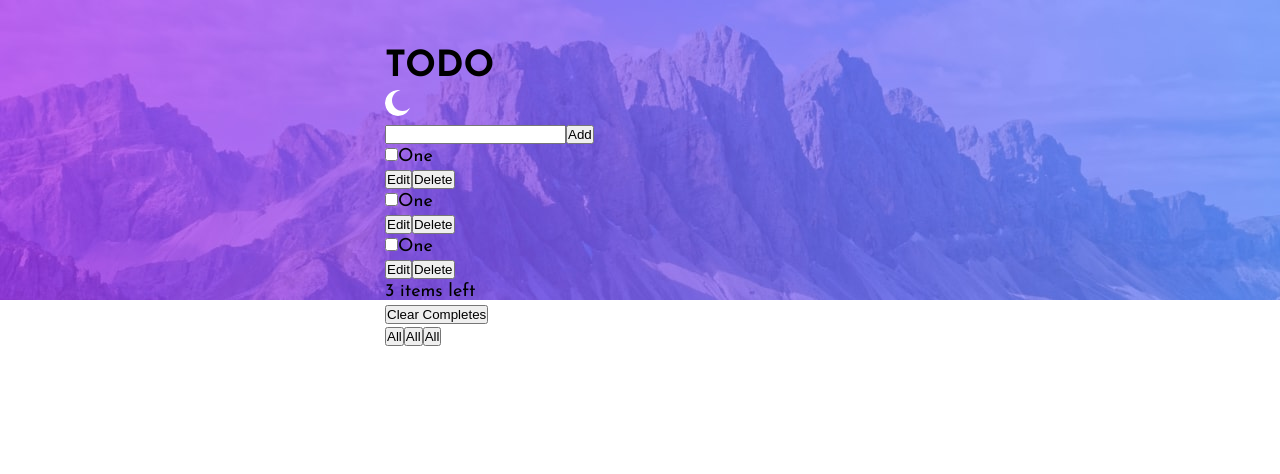
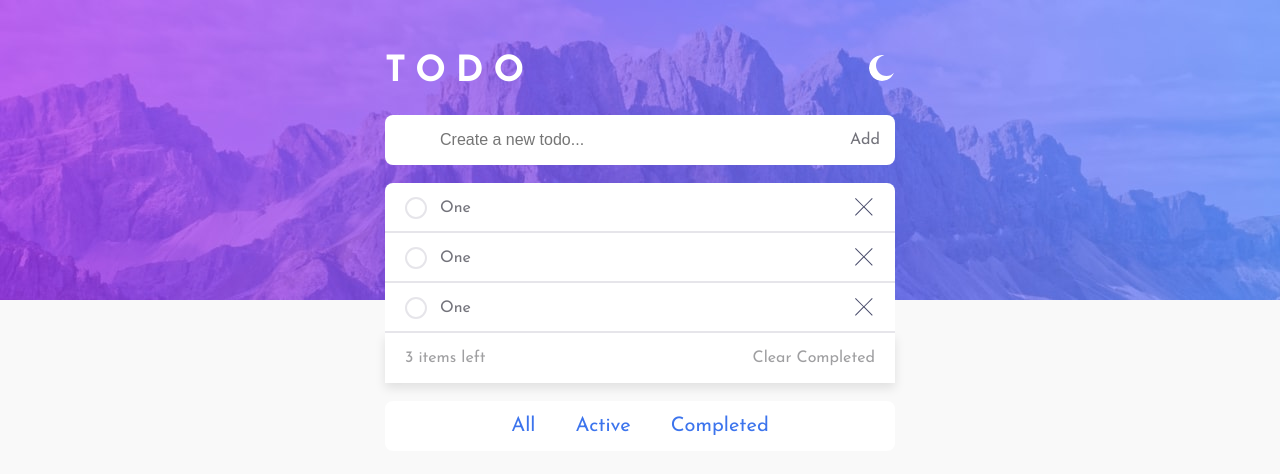
Before and after one commit to julian-leahy/react-todo-with-theme-switcher, a React (Create React App) app: page / in a window 1280 px wide. Shown: the top 474 px of the page. Built offline with nearby package versions, Linux system fonts and the light colour scheme.

Commit message:
style light theme

```diff
--- a/src/App.css
+++ b/src/App.css
@@ -1,6 +1,29 @@
+.App {
+  width: 100vw;
+  height: 100vh;
+  background-color: #F9F9F9;
+}
+
+.hero {
+  width: 100%;
+  max-width: var(--smScreen);
+  height: 20rem;
+  margin: 0 auto;
+  background-image: url('./images/bg-mobile-light.jpg');
+  background-repeat: no-repeat;
+}
+
+@media screen and (min-width: 375px) {
+  .hero {
+    background-image: url('./images/bg-desktop-light.jpg');
+    max-width: var(--lgScreen);
+    height: 30rem;
+  }
+}
+
 .container {
   position: absolute;
-  top: 4.5rem;
+  top: 4rem;
   left: 50%;
   transform: translateX(-50%);
   width: 100%;
--- a/src/App.js
+++ b/src/App.js
@@ -15,15 +15,15 @@ function App() {
           <FormInput />
         </div>
         <ul className="todo-list">
-          <TodoItem />
-          <TodoItem />
-          <TodoItem />
+          <TodoItem id={0} />
+          <TodoItem id={1} />
+          <TodoItem id={2} />
         </ul>
         <ListFooter />
         <div className="filter-controls">
-          <FilterBtn />
-          <FilterBtn />
-          <FilterBtn />
+          <FilterBtn name={'all'} />
+          <FilterBtn name={'active'} />
+          <FilterBtn name={'completed'} />
         </div>
       </div>
     </div>
--- a/src/components/filter-btn/FilterBtn.css
+++ b/src/components/filter-btn/FilterBtn.css
@@ -0,0 +1,19 @@
+.filter-controls {
+    width: 100%;
+    background-color: #fff;
+    height: var(--items);
+    display: flex;
+    justify-content: center;
+    border-radius: var(--radius);
+}
+
+.btn__filter {
+    font-size: 20px;
+    text-transform: capitalize;
+    margin: 0 20px;
+    color: #93939D;
+}
+
+.btn__filter-active {
+    color: #3C74ED;
+}
--- a/src/components/filter-btn/FilterBtn.js
+++ b/src/components/filter-btn/FilterBtn.js
@@ -1,8 +1,8 @@
 import './FilterBtn.css';
 
-function FilterBtn() {
+function FilterBtn({ name }) {
     return (
-        <button className="all">All</button>
+        <button className="btn btn__filter btn__filter-active">{name}</button>
     )
 }
 
--- a/src/components/form-input/FormInput.css
+++ b/src/components/form-input/FormInput.css
@@ -0,0 +1,23 @@
+form {
+    width: 100%;
+    margin-bottom: 1.8rem;
+}
+
+.input__lg {
+    width: 100%;
+    height: var(--items);
+    border-radius: var(--radius);
+    border: none;
+    padding-left: 5.5rem;
+    font-size: 1.6rem;
+    color: #96959A;
+}
+
+.btn__add {
+    position: absolute;
+    height: var(--items);
+    font-size: 16px;
+    right: 30px;
+    color: #73737B;
+    cursor: pointer;
+}
--- a/src/components/form-input/FormInput.js
+++ b/src/components/form-input/FormInput.js
@@ -3,8 +3,12 @@ import './FormInput.css';
 function FormInput() {
     return (
         <form>
-            <input type="text" />
-            <button type="submit">Add</button>
+            <input
+                type="text"
+                aria-label="Create a new todo item"
+                className="input__lg"
+                placeholder="Create a new todo..." />
+            <button className="btn btn__add" type="submit">Add</button>
         </form>
     )
 }
--- a/src/components/header/Header.css
+++ b/src/components/header/Header.css
@@ -1,16 +1,6 @@
-.hero {
-    width: 100%;
-    max-width: var(--smScreen);
-    height: 20rem;
-    margin: 0 auto;
-    background-image: url('./../../images/bg-mobile-light.jpg');
-    background-repeat: no-repeat;
+.header {
+    display: flex;
+    justify-content: space-between;
+    align-items: center;
+    margin-bottom: 2rem;
 }
-
-@media screen and (min-width: 375px) {
-    .hero {
-        background-image: url('./../../images/bg-desktop-light.jpg');
-        max-width: var(--lgScreen);
-        height: 30rem;
-    }
-}
--- a/src/components/list-footer/ListFooter.css
+++ b/src/components/list-footer/ListFooter.css
@@ -0,0 +1,16 @@
+.todo-list-footer {
+    width: 100%;
+    height: var(--items);
+    background-color: #fff;
+    display: flex;
+    align-items: center;
+    justify-content: space-between;
+    padding: 0 20px;
+    margin-bottom: 1.8rem;
+    box-shadow: 0px 5px 10px 0px rgba(0, 0, 0, 0.1);
+}
+
+.todo-list-footer>* {
+    font-size: 1.6rem;
+    color: #9F9FA1;
+}
--- a/src/components/list-footer/ListFooter.js
+++ b/src/components/list-footer/ListFooter.js
@@ -6,7 +6,7 @@ function ListFooter() {
             <div className="remaining">
                 3 items left
             </div>
-            <button className="clear">Clear Completes</button>
+            <button className="clear">Clear Completed</button>
         </div>
     )
 }
--- a/src/components/todo-item/TodoItem.css
+++ b/src/components/todo-item/TodoItem.css
@@ -0,0 +1,106 @@
+.todo-list {
+    width: 100%;
+}
+
+.todo-item {
+    width: 100%;
+    height: var(--items);
+    background-color: #fff;
+    border-bottom: 2px solid #E6E5EA;
+    position: relative;
+}
+
+.todo-item:first-child {
+    border-top-right-radius: var(--radius);
+    border-top-left-radius: var(--radius);
+}
+
+.custom-cb {
+    box-sizing: border-box;
+    -webkit-font-smoothing: antialiased;
+    font-weight: 400;
+    font-size: 1.6rem;
+    line-height: 1.25;
+    display: block;
+    position: relative;
+    min-height: 22px;
+    padding-left: 40px;
+    clear: left;
+}
+
+.custom-cb>label::before, .custom-cb>input[type="checkbox"] {
+    box-sizing: border-box;
+    top: 14px;
+    left: 20px;
+    width: 22px;
+    height: 22px;
+}
+
+.custom-cb>input[type="checkbox"] {
+    -webkit-font-smoothing: antialiased;
+    cursor: pointer;
+    position: absolute;
+    z-index: 1;
+    margin: 0;
+    opacity: 0;
+}
+
+.custom-cb>label {
+    font-size: inherit;
+    font-family: inherit;
+    line-height: inherit;
+    display: inline-block;
+    margin-bottom: 0;
+    padding: 15px;
+    cursor: pointer;
+    touch-action: manipulation;
+    color: #73737B;
+}
+
+.custom-cb>label::before {
+    content: "";
+    position: absolute;
+    border: 2px solid #E6E5EA;
+    background: transparent;
+    border-radius: 50%;
+}
+
+.custom-cb>input[type="checkbox"]:focus+label::before {
+    border-width: 4px;
+    outline: 3px dashed #228bec;
+}
+
+.custom-cb>label::after {
+    box-sizing: content-box;
+    content: "";
+    position: absolute;
+    top: 20px;
+    left: 24px;
+    width: 10px;
+    height: 4px;
+    transform: rotate( -45deg);
+    border: solid;
+    border-width: 0 0 3px 3px;
+    border-top-color: transparent;
+    opacity: 0;
+    background: transparent;
+    color: #fff;
+}
+
+.custom-cb>input[type="checkbox"]:checked+label::after {
+    opacity: 1;
+}
+
+.custom-cb>input[type="checkbox"]:checked+label::before {
+    background-image: linear-gradient(45deg, #57ddff, #c058f3);
+}
+
+.btn__delete {
+    width: 20px;
+    height: 20px;
+    background: url('./../../images/icon-cross.svg') no-repeat;
+    position: absolute;
+    right: 20px;
+    top: 15px;
+    cursor: pointer;
+}
--- a/src/components/todo-item/TodoItem.js
+++ b/src/components/todo-item/TodoItem.js
@@ -1,18 +1,15 @@
 import './TodoItem.css';
 
-function TodoItem() {
+function TodoItem({ id }) {
     return (
         <li className="todo-item">
             <div className="custom-cb">
-                <input type="checkbox" id="todo-0" />
-                <label htmlFor="todo-0">
+                <input type="checkbox" id={`todo-${id}`} />
+                <label htmlFor={`todo-${id}`}>
                     One
                 </label>
             </div>
-            <div className="btn-group">
-                <button className="edit">Edit</button>
-                <button className="delete">Delete</button>
-            </div>
+            <button className="btn btn__delete"></button>
         </li>
     )
 }
--- a/src/index.css
+++ b/src/index.css
@@ -2,6 +2,8 @@
     --smScreen: 375px;
     --mdScreen: 560px;
     --lgScreen: 1445px;
+    --items: 5rem;
+    --radius: 0.8rem;
 }
 
 /* Reset */
@@ -35,3 +37,15 @@ body {
     margin: 0 auto;
     font: 1.8rem/1.25 'Josefin Sans', sans-serif;
 }
+
+.title {
+    color: #fff;
+    letter-spacing: 1rem;
+    padding-top: 1rem;
+}
+
+button, .btn {
+    background-color: transparent;
+    border: none;
+    font-family: 'Josefin Sans', sans-serif;
+}
```
Also changed, not shown: src/images/icon-cross.svg (added).
